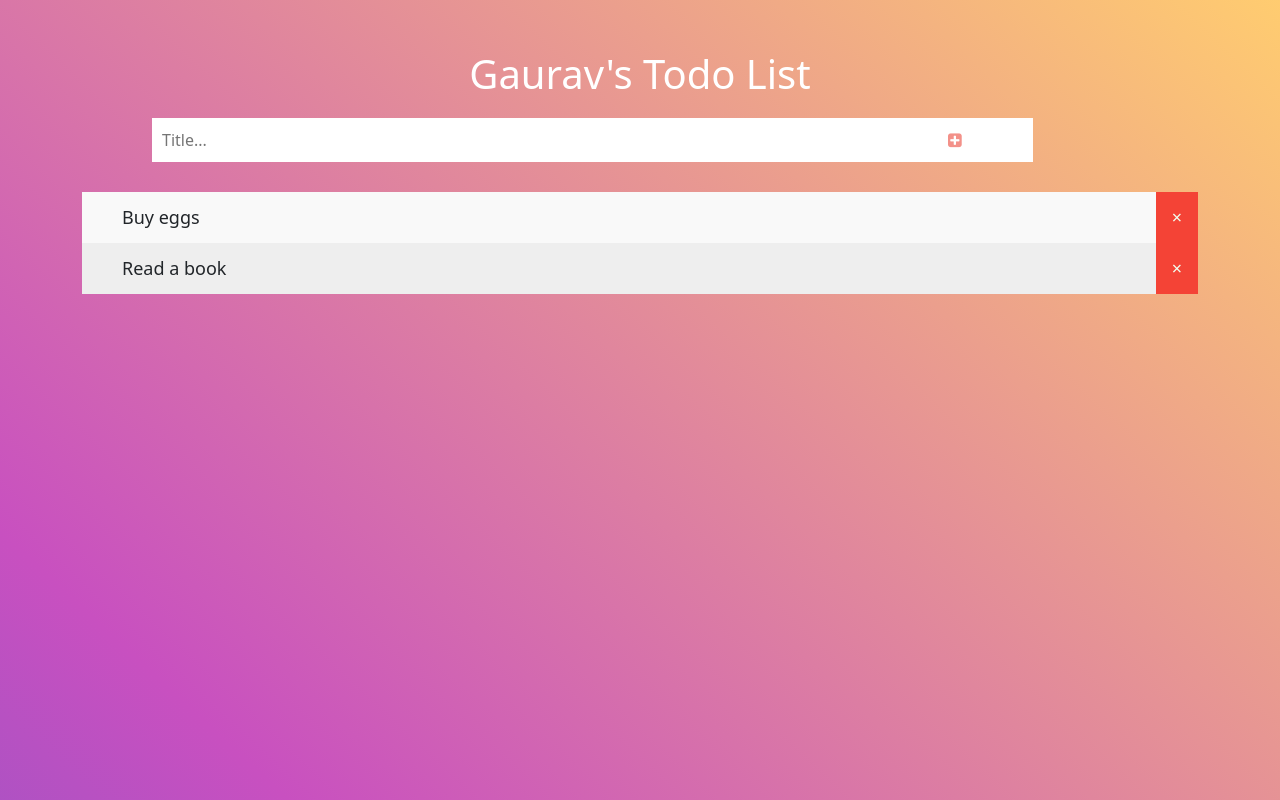
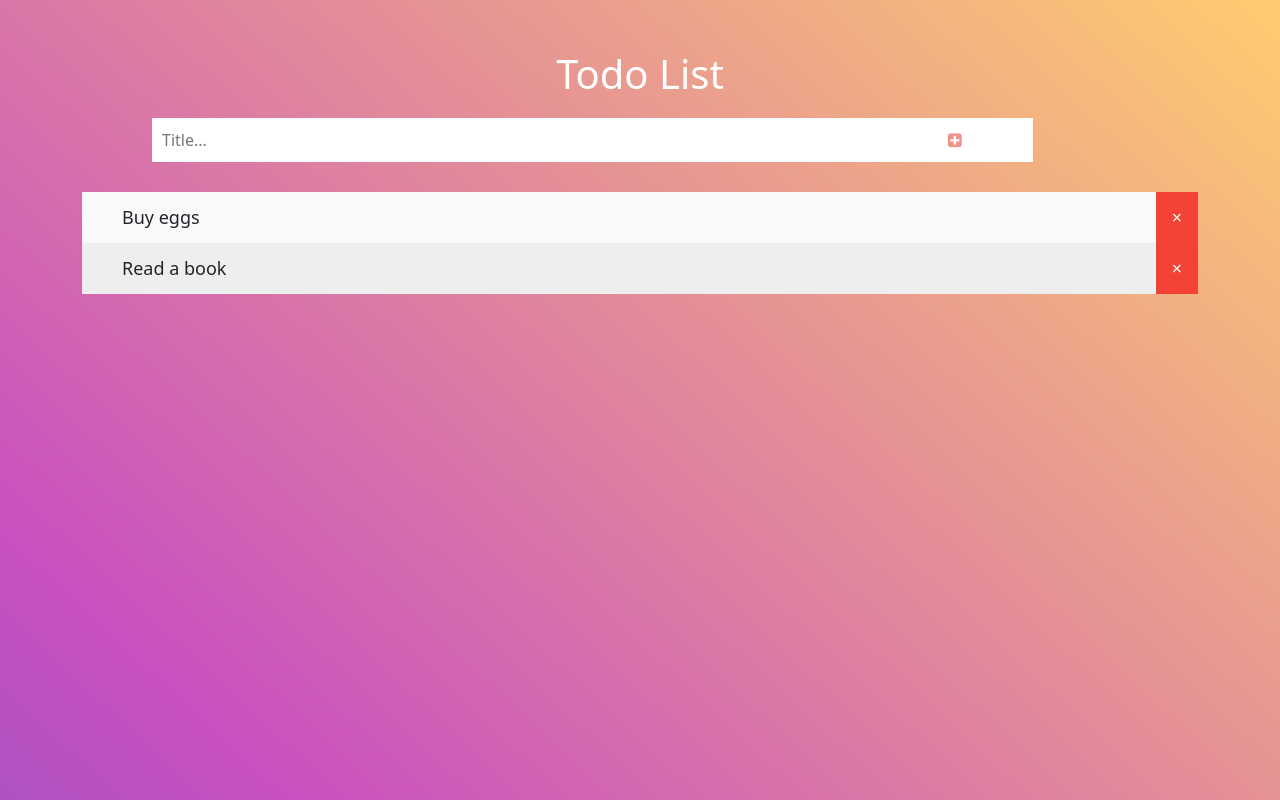
Before and after one commit to GauravNV216/Todo_list, a plain HTML site: page index.html in a window 1280 px wide. Shown: the top 800 px of the page. Drawn offline with nearby package versions, Linux system fonts and the light colour scheme.

Commit message:
Update index.html

```diff
--- a/index.html
+++ b/index.html
@@ -141,7 +141,7 @@ input:focus{
 <body>
     <div class="container">
 <div id="myDIV" class="header">
-  <h1 style="margin:20px">Gaurav's Todo List</h1>
+  <h1 style="margin:20px">Todo List</h1>
   <input type="text" id="myInput" placeholder="Title...">
   <span onclick="newElement()" class="addBtn"><i class="fa fa-plus-square" aria-hidden="true"></i></button>
   </div></span>
```
